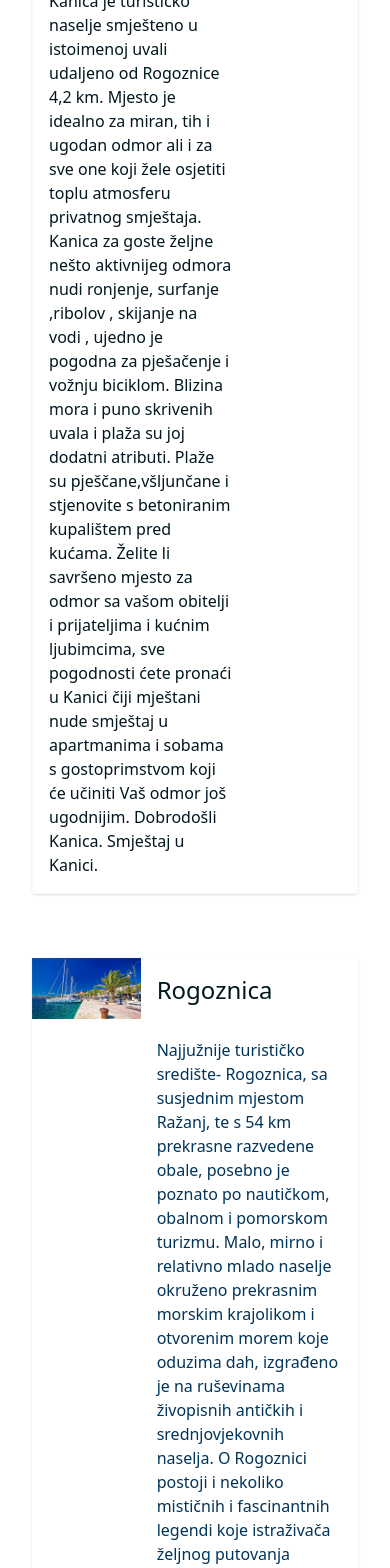
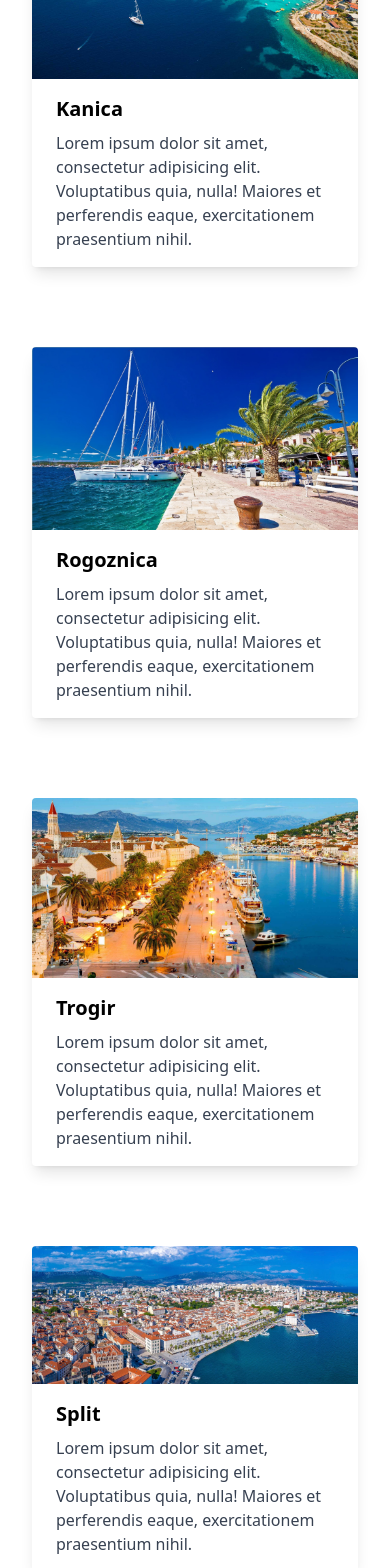
Before and after one commit to valentin994/villa-prgic, a React (Vite) app: page /villa-prgic/region in a window 390 px wide. Shown: the part 320-1888 px from the top of the page. Built offline with nearby package versions, Linux system fonts and the light colour scheme.

Commit message:
updated region for mobile

```diff
--- a/src/Components/Region.tsx
+++ b/src/Components/Region.tsx
@@ -7,6 +7,7 @@ function Region() {
     <div className="flex items-center justify-center p-8">
       <div className="container">
         <p className="text-secondary text-3xl text-center p-4">Region</p>
+        <div className="hidden md:block">
         <div className="grid grid-cols-3 border border-gray-50 rounded shadow my-8">
           <div className="col-span-2">
             <p className="text-primary text-2xl p-4">Kanica</p>
@@ -101,6 +102,49 @@ function Region() {
             </p>
           </div>
         </div>
+       </div>
+
+        <div className="flex flex-col align-middle justify-center w-full items-center">
+
+        <div className="max-w-sm rounded overflow-hidden shadow-lg my-10">
+          <img className="w-full" src={KanicaImage} alt="Sunset in the mountains" />
+            <div className="px-6 py-4">
+              <div className="font-bold text-xl mb-2">Kanica</div>
+              <p className="text-gray-700 text-base">
+                Lorem ipsum dolor sit amet, consectetur adipisicing elit. Voluptatibus quia, nulla! Maiores et perferendis eaque, exercitationem praesentium nihil.
+              </p>
+            </div>
+        </div>
+          <div className="max-w-sm rounded overflow-hidden shadow-lg my-10">
+            <img className="w-full" src={RogoznicaImage} alt="Sunset in the mountains" />
+            <div className="px-6 py-4">
+              <div className="font-bold text-xl mb-2">Rogoznica</div>
+              <p className="text-gray-700 text-base">
+                Lorem ipsum dolor sit amet, consectetur adipisicing elit. Voluptatibus quia, nulla! Maiores et perferendis eaque, exercitationem praesentium nihil.
+              </p>
+            </div>
+          </div>
+          <div className="max-w-sm rounded overflow-hidden shadow-lg my-10">
+            <img className="w-full" src={TrogirImage} alt="Sunset in the mountains" />
+            <div className="px-6 py-4">
+              <div className="font-bold text-xl mb-2">Trogir</div>
+              <p className="text-gray-700 text-base">
+                Lorem ipsum dolor sit amet, consectetur adipisicing elit. Voluptatibus quia, nulla! Maiores et perferendis eaque, exercitationem praesentium nihil.
+              </p>
+            </div>
+          </div>
+          <div className="max-w-sm rounded overflow-hidden shadow-lg my-10">
+            <img className="w-full" src={SplitImage} alt="Sunset in the mountains" />
+            <div className="px-6 py-4">
+              <div className="font-bold text-xl mb-2">Split</div>
+              <p className="text-gray-700 text-base">
+                Lorem ipsum dolor sit amet, consectetur adipisicing elit. Voluptatibus quia, nulla! Maiores et perferendis eaque, exercitationem praesentium nihil.
+              </p>
+            </div>
+          </div>
+
+        </div>
+
       </div>
     </div>
   );
```
